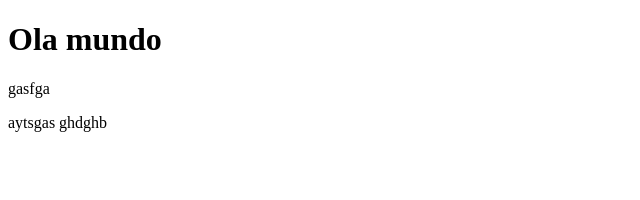
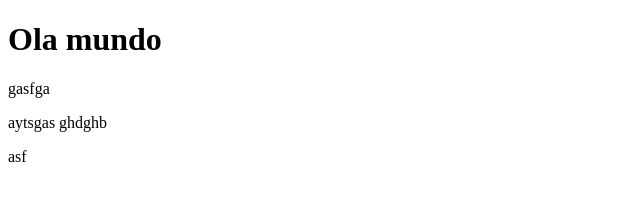
Before and after one commit to JhonnySouzaDosSantos/Teste, a plain HTML site: page index.html in a window 1280 px wide. Shown: the full height of the page, 0-640 px from the left. Drawn offline with Linux system fonts and the light colour scheme.

Commit message:
tesstasd

```diff
--- a/index.html
+++ b/index.html
@@ -10,5 +10,6 @@
     <p>gasfga</p>
     aytsgas
     ghdghb
+    <p>asf</p>
 </body>
 </html>
```
